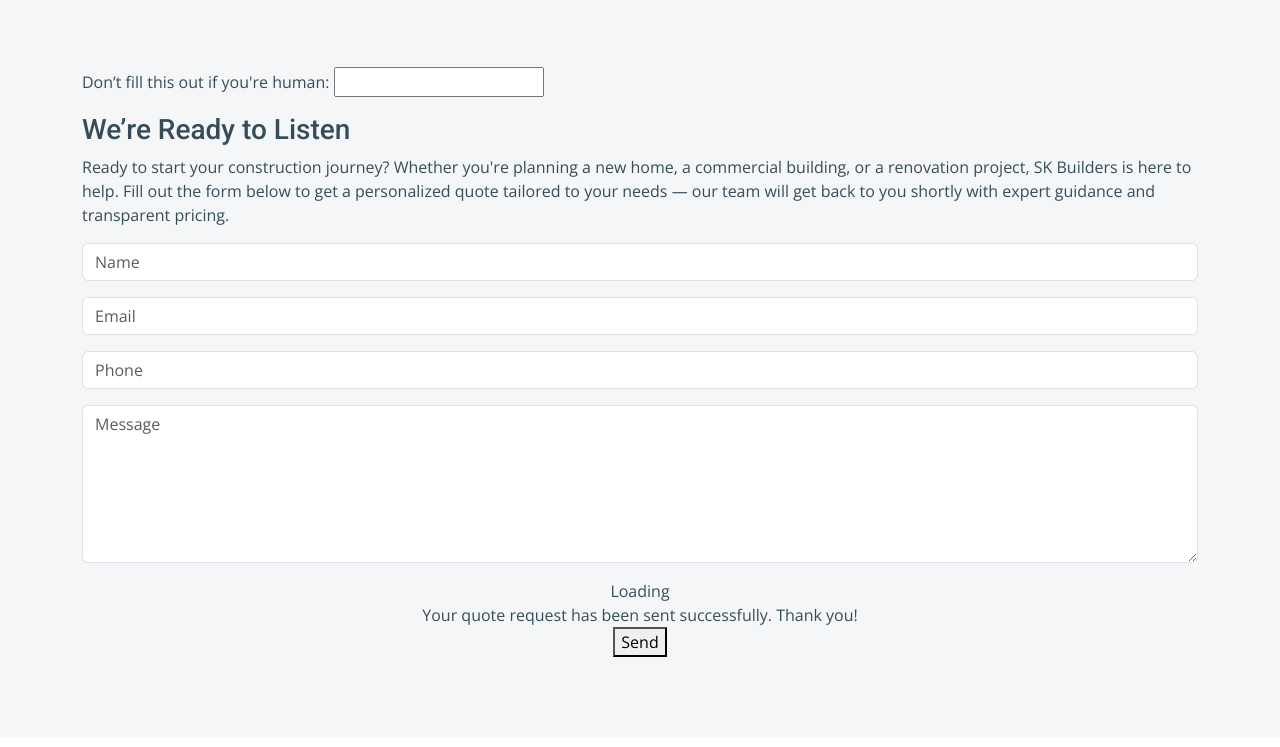
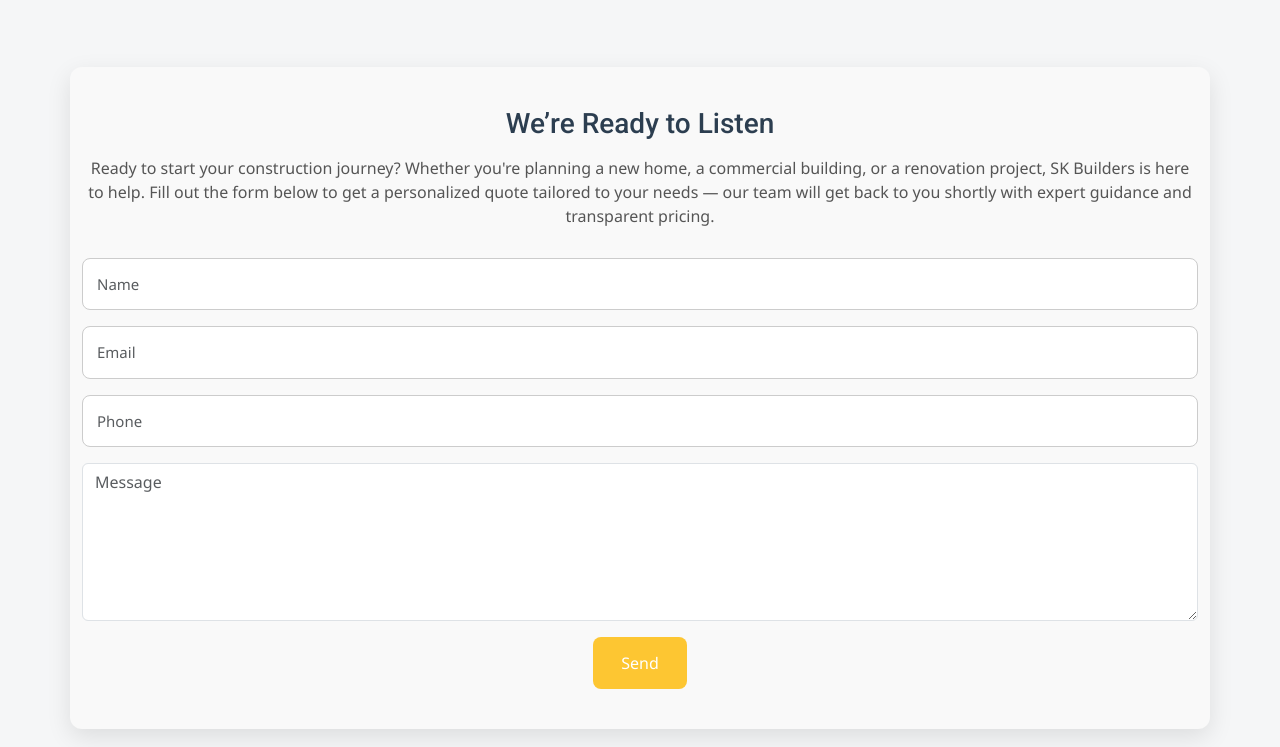
Before and after one commit to Harshanandhini036/SK-Builders, a plain HTML site: page index.html in a window 1280 px wide. Shown: the part 1233-1980 px from the top of the page. Drawn offline with nearby package versions, Linux system fonts and the light colour scheme.

Commit message:
Updated code

```diff
--- a/assets/css/main.css
+++ b/assets/css/main.css
@@ -2666,3 +2666,92 @@ section {
 .footer .footer-legal .credits a {
   color: var(--color-primary);
 }
+
+/* Base form container */
+form {
+  background: #f9f9f9;
+  padding: 40px;
+  border-radius: 12px;
+  box-shadow: 0 8px 24px rgba(0, 0, 0, 0.1);
+  max-width: 800px;
+  margin: 0 auto;
+  font-family: 'Segoe UI', sans-serif;
+}
+
+/* Headings and paragraph */
+form h3 {
+  font-size: 28px;
+  margin-bottom: 15px;
+  color: #2c3e50;
+  text-align: center;
+}
+
+form p {
+  font-size: 16px;
+  color: #555;
+  margin-bottom: 30px;
+  text-align: center;
+}
+
+/* Input and textarea styles */
+form input[type="text"],
+form input[type="email"],
+form textarea {
+  width: 100%;
+  padding: 14px;
+  border: 1px solid #ccc;
+  border-radius: 8px;
+  font-size: 15px;
+  background-color: #fff;
+  transition: border-color 0.3s ease;
+}
+
+form input:focus,
+form textarea:focus {
+  outline: none;
+  border-color: #6c63ff;
+  box-shadow: 0 0 5px rgba(108, 99, 255, 0.3);
+}
+
+/* Honeypot field (hide from users) */
+form .hidden {
+  display: none;
+}
+
+/* Button style */
+form button[type="submit"] {
+  background-color: rgba(254, 185, 0, 0.8);
+  color: #fff;
+  border: none;
+  padding: 14px 28px;
+  border-radius: 8px;
+  font-size: 16px;
+  cursor: pointer;
+  transition: background-color 0.3s ease;
+}
+
+form button[type="submit"]:hover {
+  background-color: rgba(248, 193, 40, 0.8);
+}
+
+/* Loading, success, and error messages */
+.loading,
+.error-message,
+.sent-message {
+  display: none;
+  margin-top: 15px;
+  font-size: 15px;
+  text-align: center;
+}
+
+.sent-message {
+  color: #28a745;
+}
+
+.error-message {
+  color: #dc3545;
+}
+
+.loading {
+  color: #333;
+}
```
